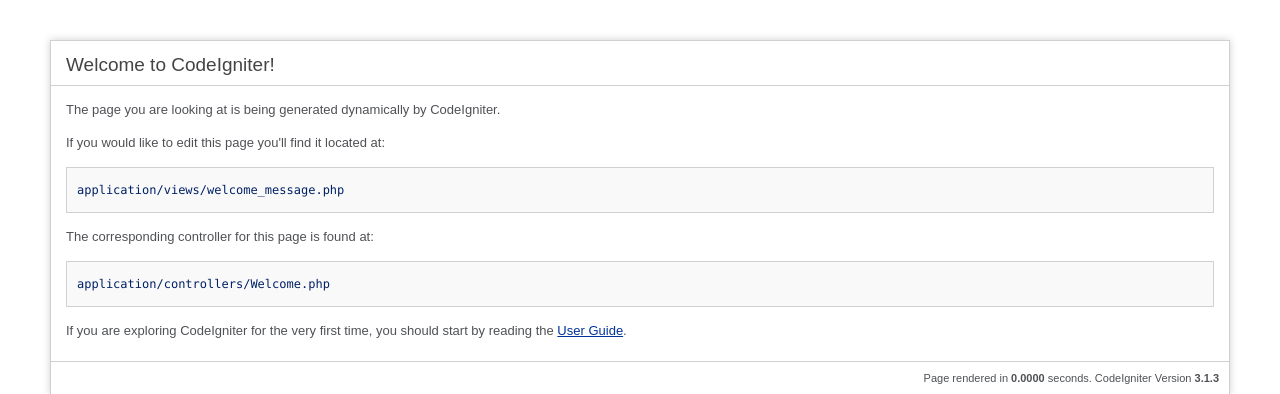
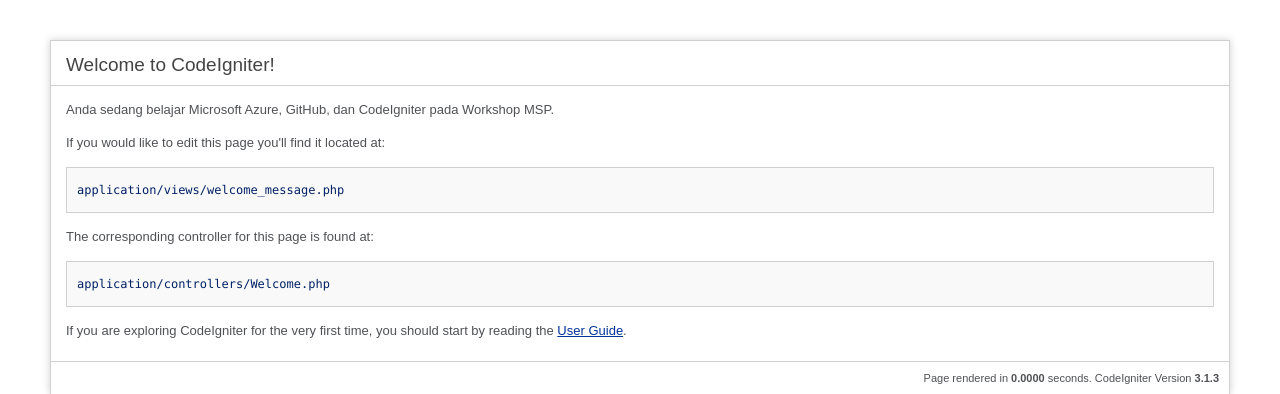
Before and after one commit to Abiyyuahmad/Abiyyuahmad, a CodeIgniter app: page /database/ in a window 1280 px wide. Shown: the top 394 px of the page. Run offline with CodeIgniter, Linux system fonts and the light colour scheme.

Commit message:
Assemenewewe

```diff
--- a/application/views/welcome_message.php
+++ b/application/views/welcome_message.php
@@ -71,7 +71,7 @@
 	<h1>Welcome to CodeIgniter!</h1>
 
 	<div id="body">
-		<p>The page you are looking at is being generated dynamically by CodeIgniter.</p>
+		<p>Anda sedang belajar Microsoft Azure, GitHub, dan CodeIgniter pada Workshop MSP.</p>
 
 		<p>If you would like to edit this page you'll find it located at:</p>
 		<code>application/views/welcome_message.php</code>
```
